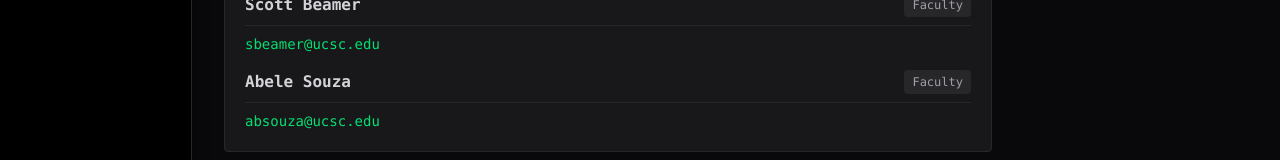
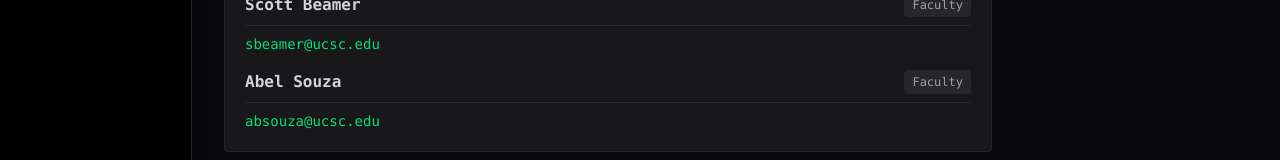
Before and after one commit to iH8quicksand/hpc_ucsc_website, a React (Vite) app: page / in a window 1280 px wide. Both pictures are taken after a click on the button "CONTACT.info". Shown: the part 316-476 px from the top of the page. Built offline with nearby package versions, Linux system fonts and the light colour scheme.

Commit message:
fixed Abels name

```diff
--- a/src/App.jsx
+++ b/src/App.jsx
@@ -327,7 +327,7 @@
                       </div>
                       <div>
                          <div className="flex items-center justify-between border-b border-zinc-800 pb-2">
-                            <span className="text-zinc-300 font-bold">Abele Souza</span>
+                            <span className="text-zinc-300 font-bold">Abel Souza</span>
                             <span className="text-xs bg-zinc-800 text-zinc-400 px-2 py-1 rounded">Faculty</span>
                          </div>
                          <div className="pt-2 text-sm">
```
